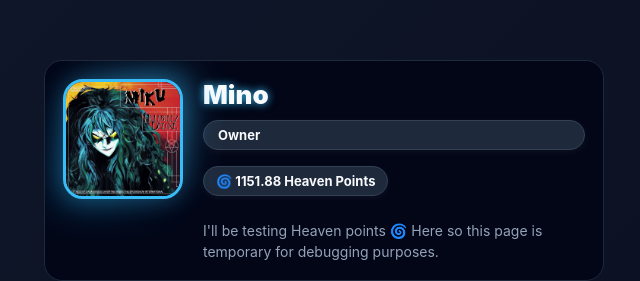
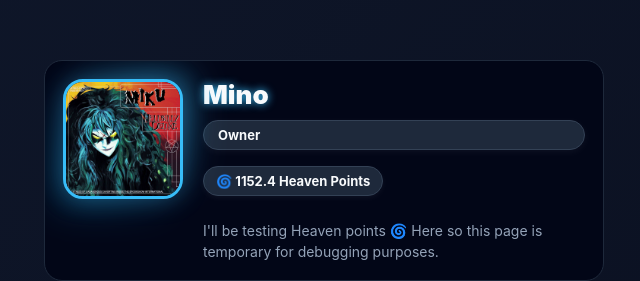
Before and after one commit to Heaven-501/HeavenMusicBotLogicHandler, a plain HTML site: page Mino.html in a window 1280 px wide. Shown: the top 281 px of the page, 316-956 px from the left. Drawn offline with Linux system fonts and the light colour scheme.

Commit message:
Increment Heaven Rating 🌀 [ci skip]

```diff
--- a/Mino.html
+++ b/Mino.html
@@ -55,7 +55,7 @@
       <div class="name">Mino</div>
       <div class="role-tag">Owner</div>
       <div class="activity-stats">
-        <div class="stat-bubble" id="heavenRating">🌀 1151.88 Heaven Points</div>
+        <div class="stat-bubble" id="heavenRating">🌀 1152.4 Heaven Points</div>
       </div>
       <div class="desc">
         I'll be testing Heaven points 🌀 Here so this page is temporary for debugging purposes.
```
Also changed, not shown: 1 other file.
